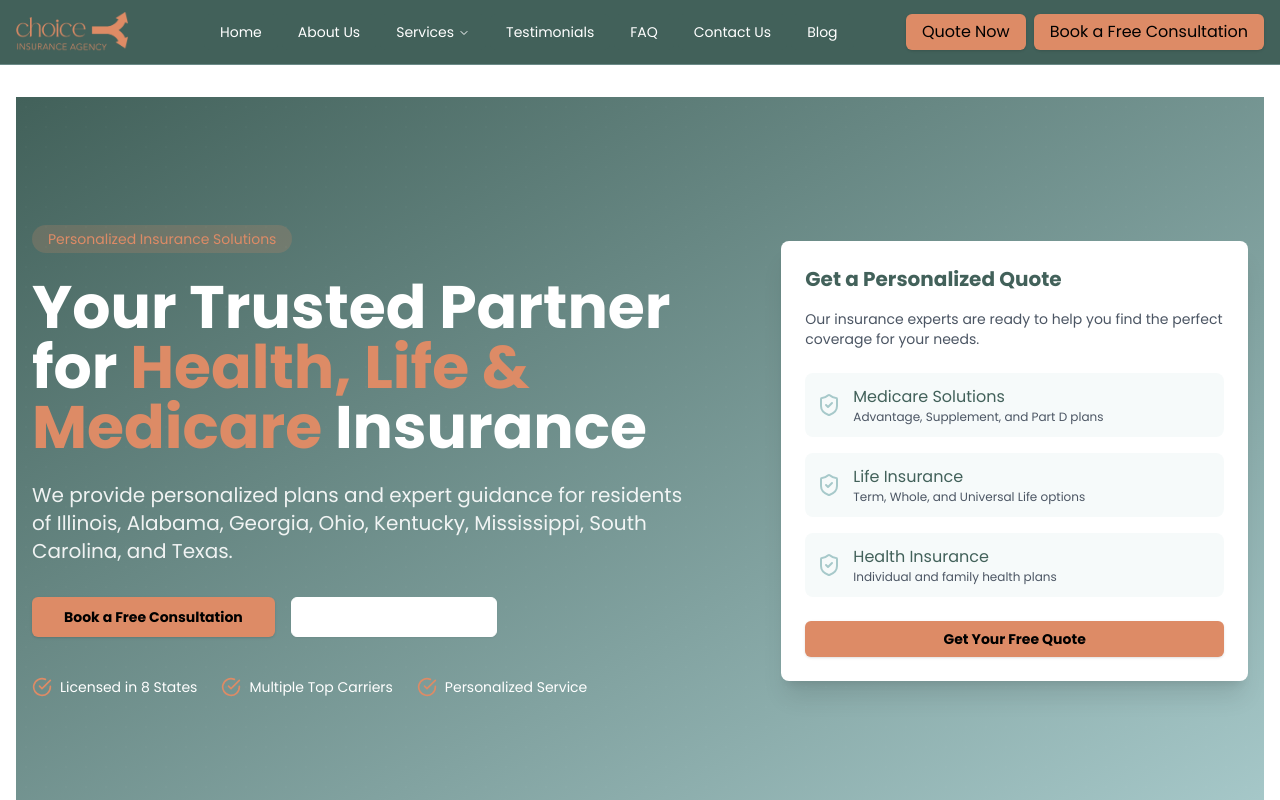
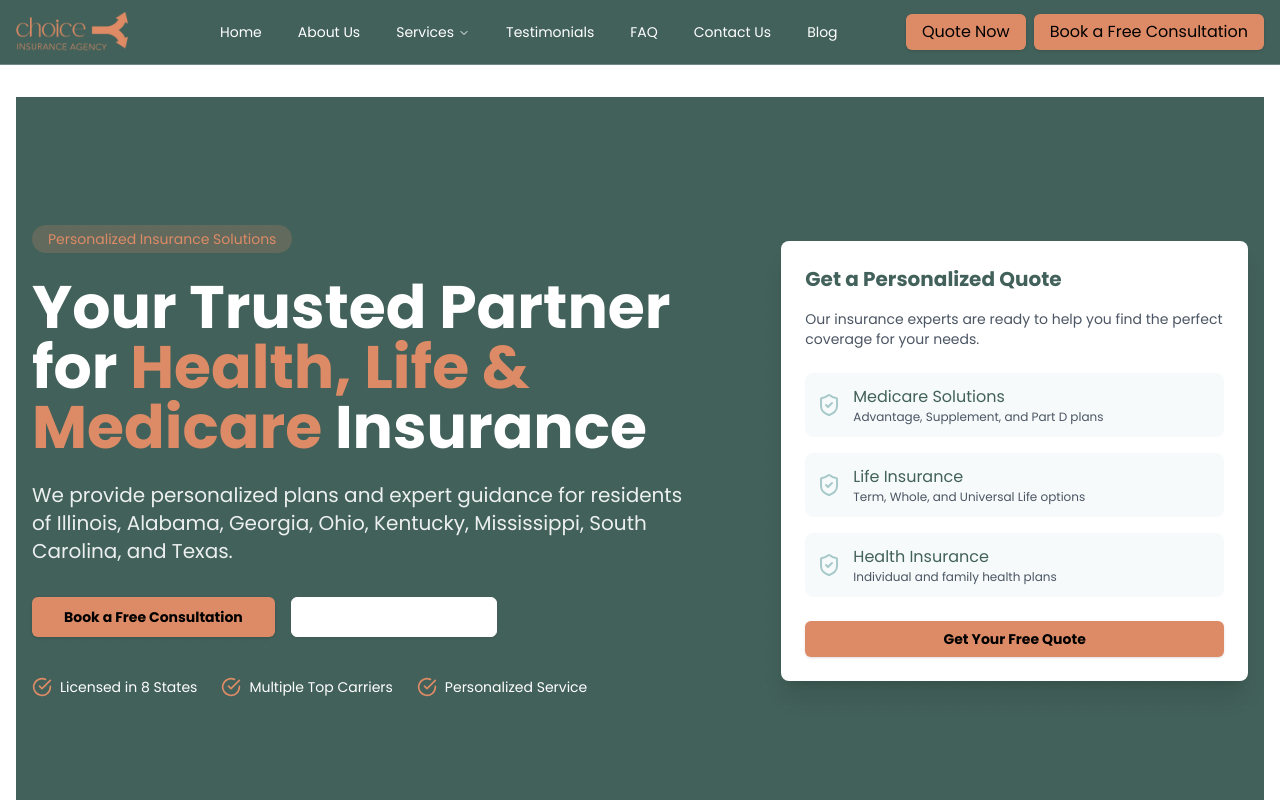
Before and after one commit to Ascempower/Manus, a Next.js app: page / in a window 1280 px wide. Shown: the top 800 px of the page. Built offline with nearby package versions, Linux system fonts and the light colour scheme.

Commit message:
modified:   src/app/page.tsx

```diff
--- a/src/app/page.tsx
+++ b/src/app/page.tsx
@@ -7,7 +7,7 @@ export default function HomePage() {
   return (
     <>
       {/* Hero Section */}
-      <section className="relative py-20 md:py-32 bg-gradient-to-br from-brand-deep-forest-green to-brand-teal-blue text-brand-white overflow-hidden">
+      <section className="relative py-20 md:py-32 bg-brand-deep-forest-green text-brand-white overflow-hidden">
         {/* Background Pattern - CSS Grid Pattern */}
         <div className="absolute inset-0 opacity-10">
           <div className="absolute top-0 left-0 w-full h-full bg-[radial-gradient(circle,_#ffffff_1px,_transparent_1px)] bg-[length:20px_20px] opacity-20"></div>
```
